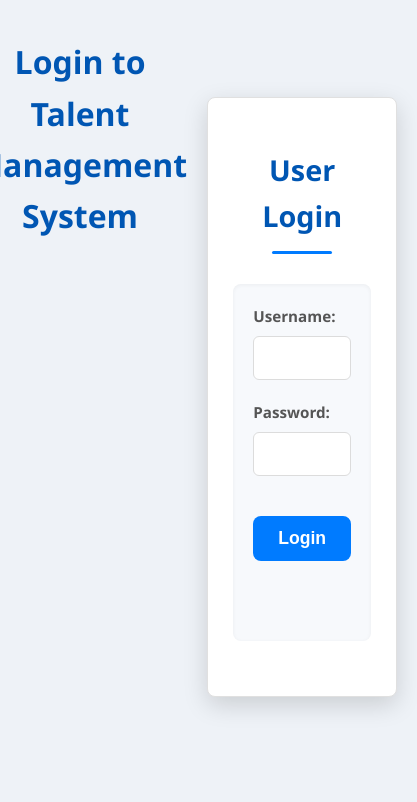
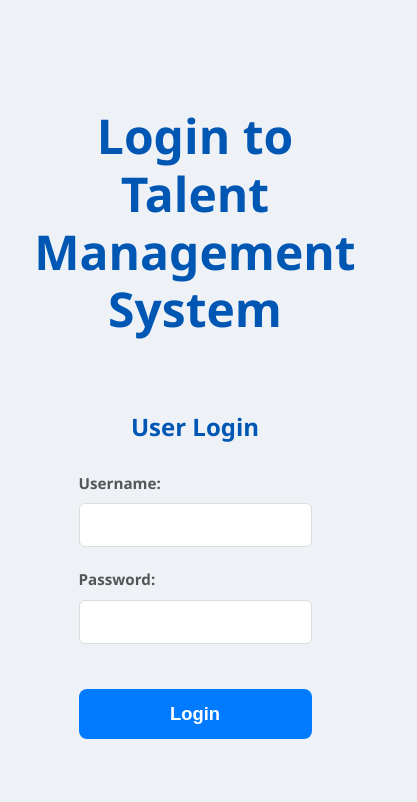
Before and after one commit to satoru-21/talent-management-app, a plain HTML site: page login.html in a window 390 px wide. Shown: the whole page, 417 px wide, since content can reach past the window. Drawn offline with Linux system fonts and the light colour scheme; no server answers.

Commit message:
Enhance login page styling: centered layout and improved card appearance

```diff
--- a/login.html
+++ b/login.html
@@ -5,38 +5,35 @@
     <meta name="viewport" content="width=device-width, initial-scale=1.0">
     <title>Login - Talent Management System</title>
     <link rel="stylesheet" href="style.css">
+    <!-- Optional: Add a favicon if you have one -->
+    <link rel="icon" href="favicon.ico" type="image/x-icon">
 </head>
 <body>
-    <header>
-        <h1>Login to Talent Management System</h1>
-    </header>
+    <!-- NEW: login-page-wrapper to center the entire content (title + login card) -->
+    <div class="login-page-wrapper">
+        <!-- Moved H1 inside the wrapper for centering -->
+        <h1 class="login-main-heading">Login to Talent Management System</h1>
 
-    <!-- NEW: auth-container wrapper to center the login section on the page -->
-    <main>
-        <div class="auth-container">
-            <section id="authSection" class="auth-section">
+        <!-- The main login card section -->
+        <section id="authSection" class="login-card">
             <h2>User Login</h2>
-                <div id="loginFormArea" class="form-container">
+            <!-- Removed redundant loginFormArea div - styles will apply directly to .login-card and its children -->
             <form id="loginForm">
-                        <!-- NEW: Wrap each label/input pair in a .form-group -->
                 <div class="form-group">
                     <label for="username">Username:</label>
-                            <input type="text" id="username" name="username" required>
+                    <input type="text" id="username" name="username" required autocomplete="username">
                 </div>
 
-                        <!-- NEW: Wrap each label/input pair in a .form-group -->
                 <div class="form-group">
                     <label for="password">Password:</label>
-                            <input type="password" id="password" name="password" required>
+                    <input type="password" id="password" name="password" required autocomplete="current-password">
                 </div>
 
                 <button type="submit" class="auth-button">Login</button>
             </form>
             <p id="authFeedback" class="feedback-message"></p>
-                </div>
         </section>
     </div>
-    </main>
 
     <!-- The script.js handles the login logic and redirects -->
     <script src="script.js"></script>
--- a/style.css
+++ b/style.css
@@ -3,13 +3,14 @@ body {
     font-family: 'Segoe UI', Tahoma, Geneva, Verdana, sans-serif;
     margin: 0;
     padding: 0;
-    background-color: #eef2f7;
+    background-color: #eef2f7; /* Lighter, more modern background */
     color: #333;
     line-height: 1.6;
-    display: flex;
-    justify-content: center;
-    align-items: flex-start;
-    min-height: 100vh;
+    display: flex; /* Use flexbox to center content */
+    justify-content: center; /* Center content horizontally */
+    align-items: center; /* Center content vertically */
+    min-height: 100vh; /* Ensure body takes full viewport height */
+    overflow: auto; /* Allow scrolling if content is taller than screen */
 }
 
 /* Loading Overlay Styles */
@@ -19,27 +20,27 @@ body {
     left: 0;
     width: 100%;
     height: 100%;
-    background-color: #ffffff;
+    background-color: #ffffff; /* White background for loading */
     display: flex;
-    flex-direction: column;
+    flex-direction: column; /* To stack spinner and text vertically */
     justify-content: center;
     align-items: center;
-    z-index: 1000;
+    z-index: 1000; /* Ensure it's on top of all other content */
     font-size: 1.5em;
-    color: #007bff;
+    color: #007bff; /* Match primary color */
     text-align: center;
-    transition: opacity 0.5s ease-in-out;
+    transition: opacity 0.5s ease-in-out; /* Smooth transition for hiding */
 }
 
 /* Spinner for Loading Overlay */
 .spinner {
-    border: 8px solid #f3f3f3;
-    border-top: 8px solid #007bff;
+    border: 8px solid #f3f3f3; /* Light grey */
+    border-top: 8px solid #007bff; /* Primary blue */
     border-radius: 50%;
-    width: 60px;
+    width: 60px; /* Slightly larger spinner */
     height: 60px;
     animation: spin 1s linear infinite;
-    margin-bottom: 20px;
+    margin-bottom: 20px; /* More space */
 }
 
 /* Spinner Animation */
@@ -48,18 +49,18 @@ body {
     100% { transform: rotate(360deg); }
 }
 
-/* Application Content Styles */
+/* Application Content Styles (This is for the main app AFTER login) */
 #appContent {
     display: none;
     opacity: 0;
     transition: opacity 0.5s ease-in-out;
-    width: 100%;
-    max-width: 1200px;
-    margin: 40px auto;
+    width: 100%; /* Take full width of parent (body) */
+    max-width: 1200px; /* Maximum width for the entire app */
+    margin: 40px auto; /* More vertical margin */
     background: #ffffff;
     padding: 30px;
-    border-radius: 12px;
-    box-shadow: 0 4px 20px rgba(0,0,0,0.08);
+    border-radius: 12px; /* Slightly more rounded corners */
+    box-shadow: 0 4px 20px rgba(0,0,0,0.08); /* Stronger, softer shadow */
 }
 
 /* Class to show content after loading */
@@ -68,69 +69,91 @@ body {
     opacity: 1;
 }
 
+/* Global H1, H2 Styles */
 h1, h2 {
     color: #0056b3;
     text-align: center;
-    margin-bottom: 25px;
-    font-weight: 600;
+    margin-bottom: 25px; /* More space below headings */
+    font-weight: 600; /* Slightly bolder headings */
 }
 
+/* Global H1 Style (Login Page H1 will override) */
 h1 {
-    font-size: 2.5em;
+    font-size: 2.5em; /* Larger main title */
 }
 
+/* Global H2 Style */
 h2 {
     font-size: 1.8em;
 }
 
-/* --- Login Page/Authentication Section Styles (Enhanced) --- */
-.auth-container { /* NEW: A wrapper for the entire auth area, can be centered easily */
+/* --- Login Page Specific Styles (Enhanced & Centralized) --- */
+
+.login-page-wrapper { /* NEW: Container for the entire login page content (h1 + login card) */
     display: flex;
-    justify-content: center;
-    align-items: center;
-    min-height: calc(100vh - 80px); /* Adjust to fill most of the screen */
-    padding: 20px;
-    box-sizing: border-box;
+    flex-direction: column; /* Stack heading and login card vertically */
+    justify-content: center; /* Center vertically within its own space */
+    align-items: center; /* Center horizontally */
+    width: 100%; /* Take full width of the body */
+    max-width: 700px; /* Set a max width for the entire centered login area */
+    padding: 30px; /* Padding around the whole login content */
+    box-sizing: border-box; /* Include padding in width calculation */
+    /* Remove min-height here; let content define height within body's min-height */
 }
 
-.auth-section {
+.login-main-heading { /* NEW: Style for the main "Login to Talent Management System" title on login.html */
+    color: #0056b3;
+    text-align: center;
+    font-size: 3em; /* Larger, more impactful title */
+    margin-bottom: 50px; /* Significant space below the title */
+    font-weight: 700; /* Even bolder */
+    line-height: 1.2;
+    max-width: 600px; /* Prevent it from being too wide */
+}
+
+.auth-section.login-card { /* Target the login form card specifically (was just .auth-section) */
     background-color: #ffffff; /* White background to make it stand out */
-    padding: 40px; /* More padding */
+    padding: 40px 50px; /* Increased horizontal padding */
     border-radius: 12px; /* Consistent rounded corners */
-    box-shadow: 0 8px 25px rgba(0,0,0,0.15); /* Prominent shadow */
-    margin: auto; /* Center it */
-    max-width: 450px; /* Max width for a clean login form */
+    box-shadow: 0 8px 30px rgba(0,0,0,0.15); /* Prominent shadow */
+    margin: auto; /* Center it horizontally within login-page-wrapper */
+    max-width: 480px; /* Increased max-width for the login card itself */
     width: 100%; /* Ensure it takes full width up to max-width */
+    box-sizing: border-box; /* Include padding in width calculation */
     text-align: center;
     border: 1px solid #e0e0e0; /* Subtle border */
     transition: transform 0.3s ease, box-shadow 0.3s ease; /* Smooth hover effect */
 }
 
-.auth-section:hover {
+.auth-section.login-card:hover {
     transform: translateY(-5px); /* Slight lift on hover */
-    box-shadow: 0 12px 35px rgba(0,0,0,0.2);
+    box-shadow: 0 12px 40px rgba(0,0,0,0.2);
 }
 
-.auth-section h2 {
+.auth-section h2 { /* User Login heading inside the card (specific to .auth-section) */
     color: #0056b3;
-    font-size: 2em; /* Larger login heading */
+    font-size: 2.2em; /* Slightly larger heading within the card */
     margin-bottom: 30px;
     position: relative;
     padding-bottom: 15px;
 }
 
-.auth-section h2::after { /* Underline effect for the heading */
+.auth-section h2::after {
     content: '';
     position: absolute;
     bottom: 0;
     left: 50%;
     transform: translateX(-50%);
-    width: 60px;
-    height: 3px;
+    width: 70px; /* Slightly wider underline */
+    height: 4px; /* Thicker underline */
     background-color: #007bff;
     border-radius: 2px;
 }
 
+/* Removed .login-form-area specific styles as HTML structure changed.
+   Form styles are handled by .form-group and general input/button rules. */
+
+/* User Status Area (for logged-in state on index.html) */
 .user-status-area {
     font-size: 1.1em;
     font-weight: bold;
@@ -154,13 +177,7 @@ h2 {
     text-transform: capitalize;
 }
 
-.login-form-area {
-    margin-top: 30px; /* More space above the form */
-    padding-top: 30px;
-    border-top: 1px solid #f0f0f0; /* Softer separation line */
-}
-
-/* Form Group for inputs */
+/* Form Group for inputs (applies to both login and talent forms) */
 .form-group {
     margin-bottom: 20px; /* More space between form fields */
     text-align: left; /* Align labels/inputs left */
@@ -195,34 +212,35 @@ h2 {
     outline: none;
 }
 
-/* Buttons */
+/* Buttons (applies to all submit/auth buttons) */
 .auth-button,
-form button[type="submit"] { /* Combined for consistent styling */
-    padding: 12px 25px;
+form button[type="submit"] {
+    padding: 14px 25px; /* More padding */
     background-color: #007bff;
     color: white;
     border: none;
     border-radius: 8px; /* More rounded */
     cursor: pointer;
-    font-size: 1.1em; /* Slightly larger font */
+    font-size: 1.15em; /* Slightly larger font */
     font-weight: 600;
     transition: background-color 0.3s ease, transform 0.2s ease, box-shadow 0.3s ease;
-    width: 100%; /* Full width buttons */
-    margin-top: 20px; /* Space above buttons */
+    width: 100%;
+    margin-top: 25px; /* More space above buttons */
 }
 
 .auth-button:hover,
 form button[type="submit"]:hover {
     background-color: #0056b3;
-    transform: translateY(-3px); /* More pronounced lift */
-    box-shadow: 0 6px 15px rgba(0,123,255,0.3);
+    transform: translateY(-4px); /* More pronounced lift */
+    box-shadow: 0 8px 20px rgba(0,123,255,0.4); /* Stronger shadow */
 }
 
+/* Logout button (specifically for the "Logged in as" status, not on login page) */
 .logout-button {
     background-color: #dc3545;
-    margin-left: 15px; /* Keep margin left for layout next to status */
-    width: auto; /* Override 100% width for logout button in status area */
-    padding: 8px 15px; /* Smaller padding for logout button */
+    margin-left: 15px;
+    width: auto; /* Override 100% width */
+    padding: 8px 15px;
     font-size: 0.9em;
 }
 
@@ -231,53 +249,6 @@ form button[type="submit"]:hover {
     transform: translateY(-2px);
     box-shadow: 0 4px 10px rgba(220,53,69,0.2);
 }
-
-/* --- End Login Page/Authentication Section Styles --- */
-
-
-/* Toggle Form Button (kept consistent with previous enhancements) */
-#toggleFormButton {
-    display: block;
-    width: 100%;
-    padding: 12px 15px;
-    margin-bottom: 30px;
-    background-color: #28a745;
-    color: white;
-    border: none;
-    border-radius: 8px;
-    cursor: pointer;
-    font-size: 1.15em;
-    font-weight: 600;
-    transition: background-color 0.3s ease, transform 0.2s ease;
-    box-shadow: 0 2px 5px rgba(0,123,255,0.2);
-}
-
-#toggleFormButton:hover {
-    background-color: #218838;
-    transform: translateY(-2px);
-    box-shadow: 0 4px 8px rgba(0,123,255,0.3);
-}
-
-/* Ensure toggle button is hidden initially */
-#toggleFormButton[style*="display: none;"] {
-    display: none !important;
-}
-
-
-/* Form Section (for adding talent) */
-.form-container {
-    background-color: #f7f9fc;
-    padding: 25px;
-    border-radius: 10px;
-    margin-bottom: 30px;
-    box-shadow: inset 0 1px 4px rgba(0,0,0,0.05);
-}
-
-.form-container h2 {
-    margin-top: 0;
-    color: #333;
-}
-
 
 /* Feedback Messages */
 .feedback-message {
@@ -313,6 +284,49 @@ form button[type="submit"]:hover {
     margin-top: -10px;
     margin-bottom: 10px;
     display: block;
+}
+
+
+/* Toggle Form Button (kept consistent with previous enhancements) */
+#toggleFormButton {
+    display: block;
+    width: 100%;
+    padding: 12px 15px;
+    margin-bottom: 30px;
+    background-color: #28a745;
+    color: white;
+    border: none;
+    border-radius: 8px;
+    cursor: pointer;
+    font-size: 1.15em;
+    font-weight: 600;
+    transition: background-color 0.3s ease, transform 0.2s ease;
+    box-shadow: 0 2px 5px rgba(0,123,255,0.2);
+}
+
+#toggleFormButton:hover {
+    background-color: #218838;
+    transform: translateY(-2px);
+    box-shadow: 0 4px 8px rgba(0,123,255,0.3);
+}
+
+#toggleFormButton[style*="display: none;"] {
+    display: none !important;
+}
+
+
+/* Form Section (for adding talent) */
+.form-container { /* This applies to talent form, NOT the login form's old .form-container */
+    background-color: #f7f9fc;
+    padding: 25px;
+    border-radius: 10px;
+    margin-bottom: 30px;
+    box-shadow: inset 0 1px 4px rgba(0,0,0,0.05);
+}
+
+.form-container h2 {
+    margin-top: 0;
+    color: #333;
 }
 
 
```
Lines whose indentation alone changed are shown as unchanged.
